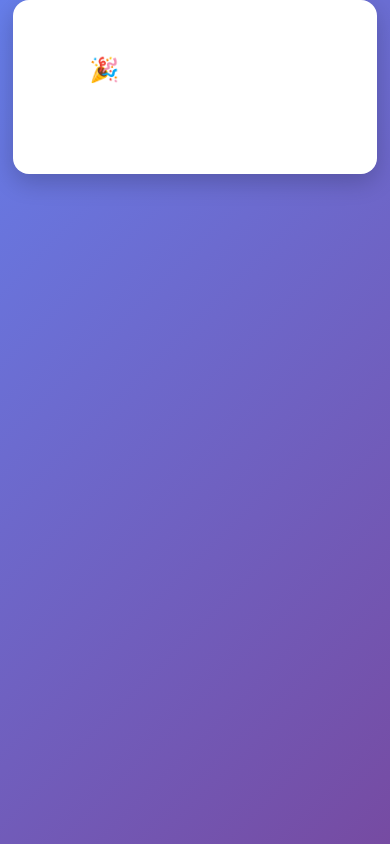
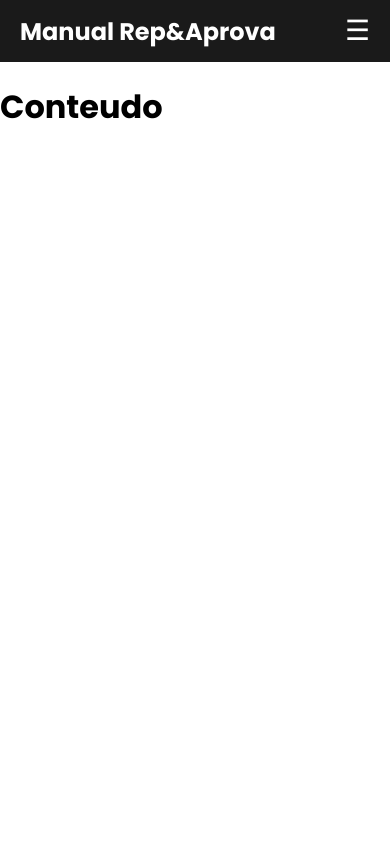
Before and after one commit to IcaroDEVms/TCC-mecanica, a React (Create React App) app in the folder quiz-motor/: page /TelaInicial in a window 390 px wide. Built offline with nearby package versions, Linux system fonts and the light colour scheme.

Commit message:
add navbar

```diff
--- a/quiz-motor/package.json
+++ b/quiz-motor/package.json
@@ -8,6 +8,7 @@
     "@testing-library/react": "^16.3.0",
     "@testing-library/user-event": "^13.5.0",
     "react": "^19.1.0",
+    "react-bootstrap": "^2.10.9",
     "react-dom": "^19.1.0",
     "react-icons": "^5.5.0",
     "react-router-dom": "^7.6.0",
--- a/quiz-motor/src/App.css
+++ b/quiz-motor/src/App.css
@@ -1,76 +1,3 @@
-body {
-  margin: 0;
-  font-family: 'Segoe UI', sans-serif;
-  background: linear-gradient(135deg, #667eea, #764ba2);
-  height: 100vh;
-  display: flex;
-  justify-content: center;
-  align-items: center;
+* {
+  box-sizing: border-box;
 }
-
-.login-container {
-  background: white;
-  padding: 2rem;
-  border-radius: 16px;
-  box-shadow: 0 8px 24px rgba(0, 0, 0, 0.2);
-  animation: fadeIn 0.8s ease-in;
-  width: 300px;
-  text-align: center;
-}
-
-.login-form h2 {
-  margin-bottom: 1rem;
-}
-
-.login-form input {
-  width: 100%;
-  padding: 0.75rem;
-  margin: 0.5rem 0;
-  border-radius: 8px;
-  border: 1px solid #ccc;
-  transition: 0.3s;
-}
-
-.login-form input:focus {
-  border-color: #667eea;
-  outline: none;
-}
-
-.login-form button {
-  width: 100%;
-  padding: 0.75rem;
-  background: #667eea;
-  color: white;
-  border: none;
-  border-radius: 8px;
-  font-weight: bold;
-  cursor: pointer;
-  transition: background 0.3s;
-}
-
-.login-form button:hover {
-  background: #5a67d8;
-}
-
-.error {
-  color: red;
-  font-size: 0.9rem;
-}
-
-.welcome {
-  color: white;
-  font-size: 1.5rem;
-  animation: fadeIn 1s ease-in;
-}
-
-/* Animations */
-@keyframes fadeIn {
-  from {
-    opacity: 0;
-    transform: translateY(-20px);
-  }
-  to {
-    opacity: 1;
-    transform: translateY(0);
-  }
-}
--- /dev/null
+++ b/quiz-motor/src/components/Navbar.js
@@ -0,0 +1,23 @@
+import React, { useState } from 'react';
+import '../styles/Navbar.css';
+
+const Navbar = () => {
+  const [isOpen, setIsOpen] = useState(false);
+
+  return (
+    <nav className="navbar">
+      <div className="logo">Manual Rep&Aprova</div>
+      <div className="menu-toggle" onClick={() => setIsOpen(!isOpen)}>
+        ☰
+      </div>
+      <ul className={`nav-links ${isOpen ? 'open' : ''}`}>
+        <li><a href="/">Home</a></li>
+        <li><a href="/about">About</a></li>
+        <li><a href="/services">Services</a></li>
+        <li><a href="/contact">Contact</a></li>
+      </ul>
+    </nav>
+  );
+};
+
+export default Navbar;
--- a/quiz-motor/src/pages/TelaInicial.js
+++ b/quiz-motor/src/pages/TelaInicial.js
@@ -1,9 +1,11 @@
 import React from 'react';
+import Navbar from '../components/Navbar.js';
 
 function TelaInicial() {
   return (
-    <div className="login-container">
-      <h2 className="welcome">🎉 Bem-vindo ao Painel!</h2>
+    <div>
+      <Navbar />
+      <h1>Conteudo</h1>
     </div>
   );
 }
--- /dev/null
+++ b/quiz-motor/src/styles/Navbar.css
@@ -0,0 +1,71 @@
+.navbar {
+    display: flex;
+    justify-content: space-between;
+    align-items: center;
+    background-color: #1a1a1a;
+    padding: 10px 20px;
+    position: relative;
+  }
+
+  .logo {
+    color: white;
+    font-size: 24px;
+    font-weight: bold;
+  }
+
+  .nav-links {
+    list-style: none;
+    display: flex;
+    gap: 20px;
+  }
+
+  .nav-links li a {
+    color: white;
+    text-decoration: none;
+    font-size: 18px;
+  }
+
+  .nav-links li a:hover {
+    text-decoration: underline;
+  }
+
+  .menu-toggle {
+    display: none;
+    font-size: 28px;
+    color: white;
+    cursor: pointer;
+  }
+
+  /* Responsivo para telas menores */
+  @media (max-width: 768px) {
+    .menu-toggle {
+      display: block;
+    }
+
+    .nav-links {
+      position: absolute;
+      top: 60px;
+      right: 0;
+      background-color: #1a1a1a;
+      flex-direction: column;
+      align-items: flex-start;
+      width: 100%;
+      max-height: 0;
+      overflow: hidden;
+      transition: max-height 0.3s ease;
+    }
+
+    .nav-links.open {
+      max-height: 300px;
+      padding: 10px 20px;
+    }
+
+    .nav-links li {
+      width: 100%;
+      margin: 10px 0;
+    }
+
+    .nav-links li a {
+      width: 100%;
+    }
+  }
```
Also changed, not shown: 1 other file (tests, documents, lock files or other folders).
